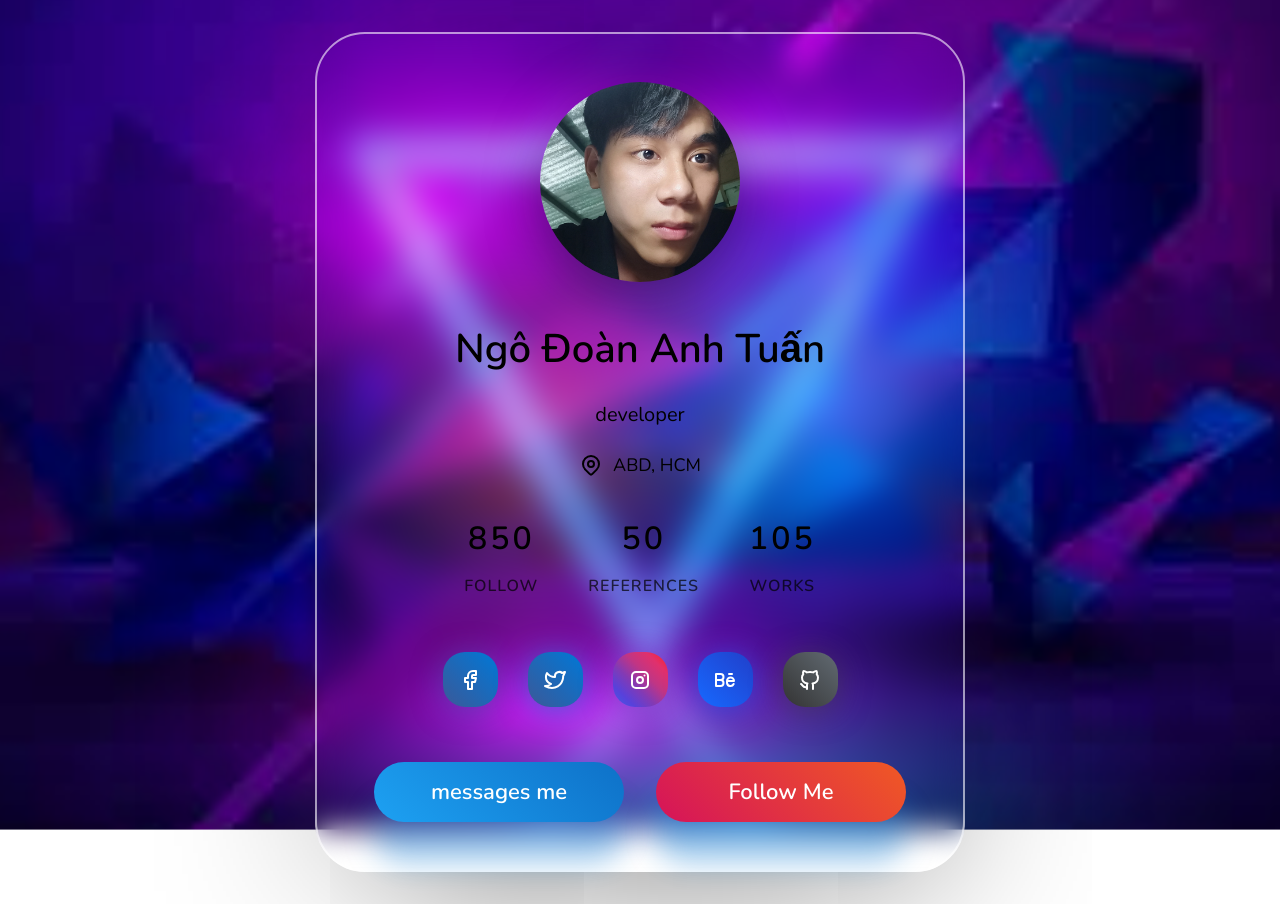
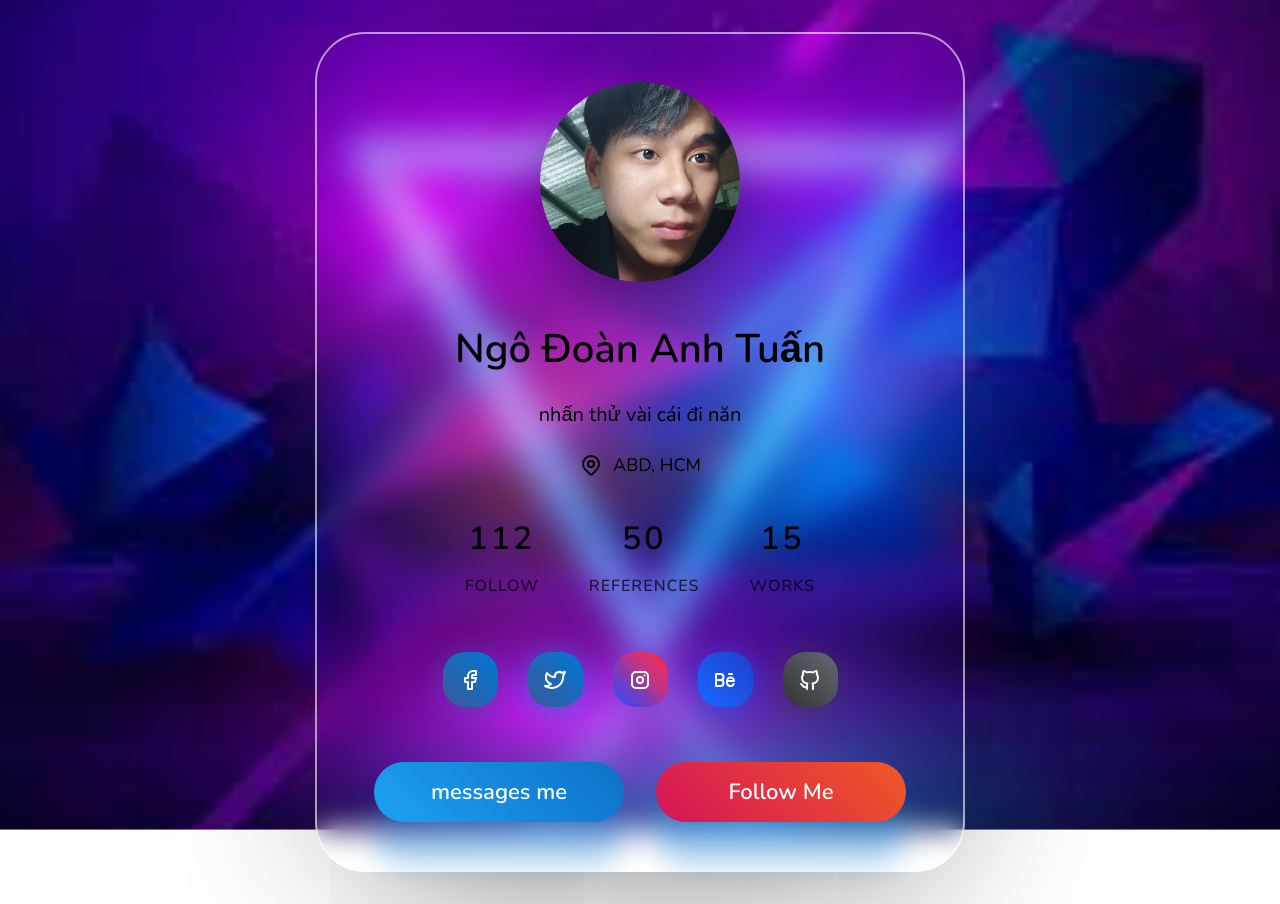
Before and after one commit to tuandoanngo/bapunu, a plain HTML site: page index.html in a window 1280 px wide. Drawn offline with nearby package versions, Linux system fonts and the light colour scheme.

Commit message:
Update index.html

```diff
--- a/index.html
+++ b/index.html
@@ -19,7 +19,7 @@
 
         <div class="profile-card__desc">
             <h1>Ngô Đoàn Anh Tuấn</h1>
-            <div>developer </div>
+            <div> nhấn thử vài cái đi năn  </div>
             <div style="display: flex;align-items: center;gap: 10px;justify-content: center;">
                 <svg xmlns="http://www.w3.org/2000/svg" class="icon icon-tabler icon-tabler-map-pin" width="24"
                     height="24" viewBox="0 0 24 24" stroke-width="2" stroke="currentColor" fill="none"
@@ -33,7 +33,7 @@
         </div>
         <div class="profile-card__info">
             <div>
-                <div>850</div>
+                <div>112</div>
                 <div>Follow</div>
             </div>
             <div>
@@ -41,7 +41,7 @@
                 <div>References</div>
             </div>
             <div>
-                <div>105</div>
+                <div>15</div>
                 <div>Works</div>
             </div>
         </div>
```
